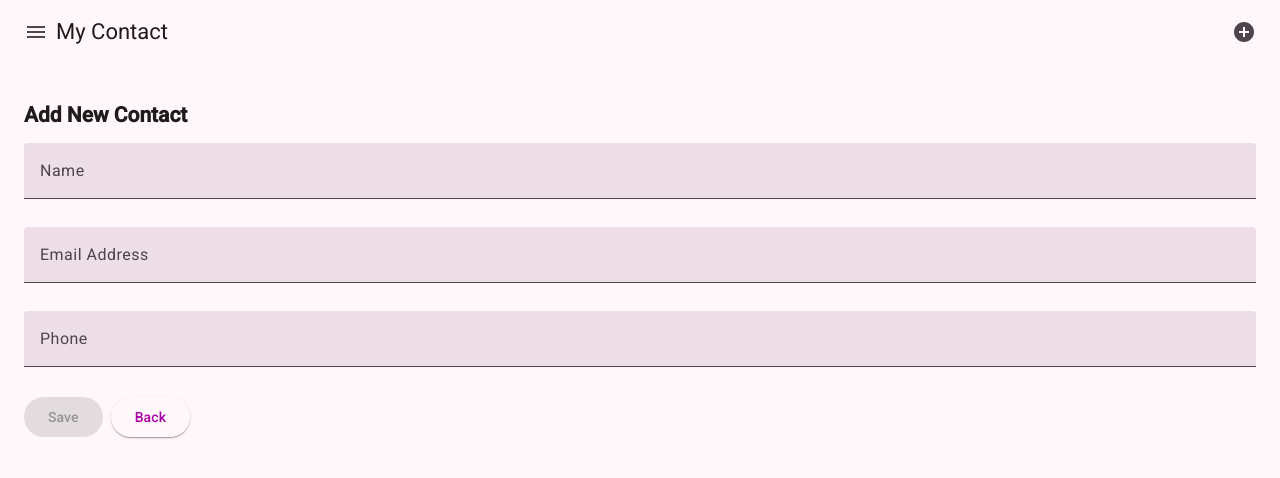
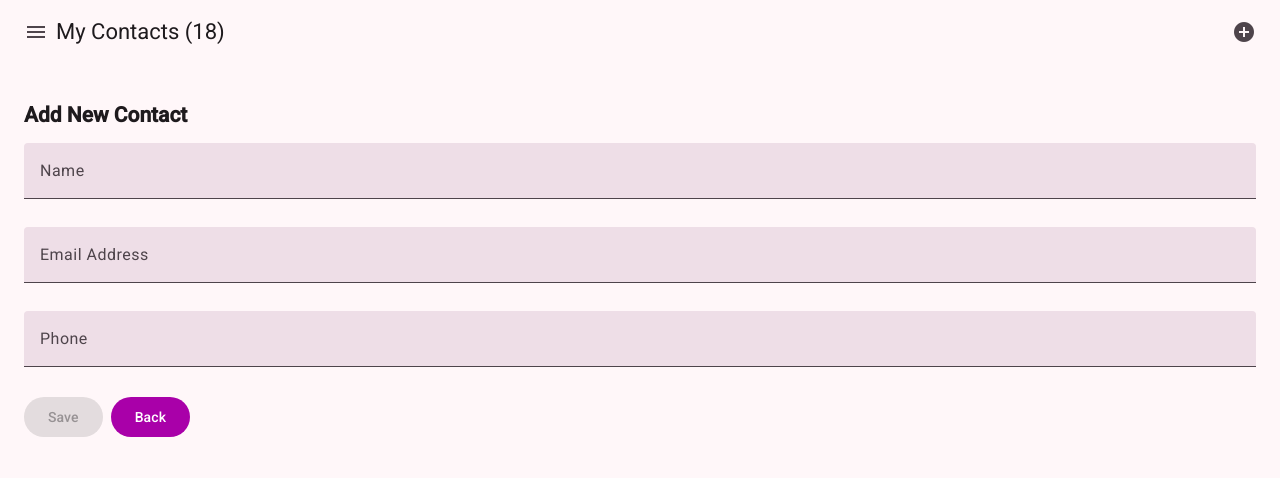
Before and after one commit to kumaruidivloper/stepper-reactive-signal-form, an Angular app: page /add in a window 1280 px wide. Shown: the top 478 px of the page. Built offline with nearby package versions, Linux system fonts and the light colour scheme.

Commit message:
computed imp

```diff
--- a/src/app/app.html
+++ b/src/app/app.html
@@ -2,9 +2,9 @@
   <button matIconButton class="example-icon" aria-label="Example icon-button with menu icon">
     <mat-icon>menu</mat-icon>
   </button>
-  <span>My Contact</span>
+  <span>My Contacts ({{ totalContacts() }})</span>
   <span class="example-spacer"></span>
-  <button mat-icon-button routerLink="/add">
+  <button mat-icon-button routerLink="/add" [disabled]="maxReached()">
     <mat-icon>add_circle</mat-icon>
   </button>
   <!-- <button matIconButton class="example-icon favorite-icon" aria-label="Example icon-button with heart icon">
--- a/src/app/app.ts
+++ b/src/app/app.ts
@@ -1,4 +1,6 @@
-import { Component } from '@angular/core';
+import { Component, effect, inject } from '@angular/core';
+import { ContactsService } from './services/contacts';
+import { MatSnackBar } from '@angular/material/snack-bar';
 
 @Component({
   selector: 'app-root',
@@ -8,4 +10,19 @@ import { Component } from '@angular/core';
 })
 export class App {
   protected title = 'Angular Signal CRUD';
+
+  contactService = inject(ContactsService);
+  totalContacts = inject(ContactsService).totalContacts;
+  maxReached = this.contactService.maxReached;
+
+  snackbar = inject(MatSnackBar);
+
+  constructor() {
+    effect(() => {
+      if(this.maxReached()) {
+        this.snackbar.open("You've reached your limit. Please remove some contacts before adding again!", 'Close');
+      }
+
+    })
+  }
 }
--- a/src/app/components/add-contact/add-contact.html
+++ b/src/app/components/add-contact/add-contact.html
@@ -29,7 +29,7 @@
       <button mat-raised-button color="primary" type="submit" [disabled]="contactForm.invalid">
         Save
       </button>
-      <button mat-raised-button routerLink="/">Back</button>
+      <button mat-raised-button matButton="filled" routerLink="/">Back</button>
     </div>
   </form>
 </div>
--- a/src/app/services/contacts.ts
+++ b/src/app/services/contacts.ts
@@ -1,4 +1,4 @@
-import { inject, Injectable, signal } from '@angular/core';
+import { computed, inject, Injectable, signal } from '@angular/core';
 import { Contact } from '../models/contacts.model';
 import { Router } from '@angular/router';
 
@@ -28,6 +28,10 @@ export class ContactsService {
   { name: 'Harper Brown', phone: '735-440-1916', email: 'hbrown31@mail.com' }
   ]);
 
+  totalContacts = computed(() => this.contacts().length);
+
+  maxReached = computed(() => this.totalContacts() >= 21);
+
   constructor() {}
   router = inject(Router);
 
```
